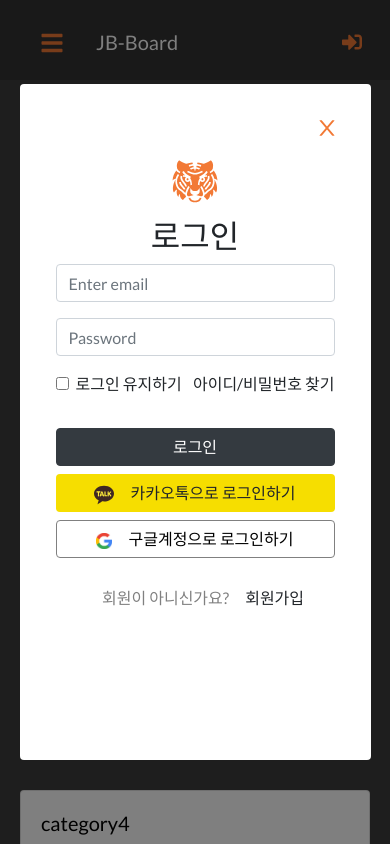
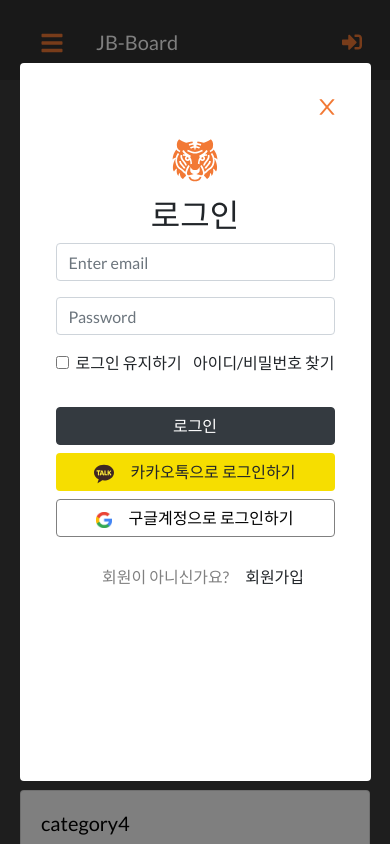
Before and after one commit to xxonbang/jb-board, a React (Create React App) app: page / in a window 390 px wide. Both pictures are taken after a click on the element 358 px from the left and 40 px from the top of the page. Built offline with nearby package versions, Linux system fonts and the light colour scheme.

Commit message:
- sign-in modal 폰 height 재조정 2

```diff
--- a/src/components/sign-in-modal/sign-in-modal.css
+++ b/src/components/sign-in-modal/sign-in-modal.css
@@ -176,8 +176,8 @@
 /*mobile 화면 고려*/
 @media (max-width: 480px) {
     .sign-in-modal {
-        min-height: 80%;
-        max-height: 80%;
+        min-height: 85%;
+        max-height: 85%;
         min-width: 90%;
         max-width: 90%;
 
```
